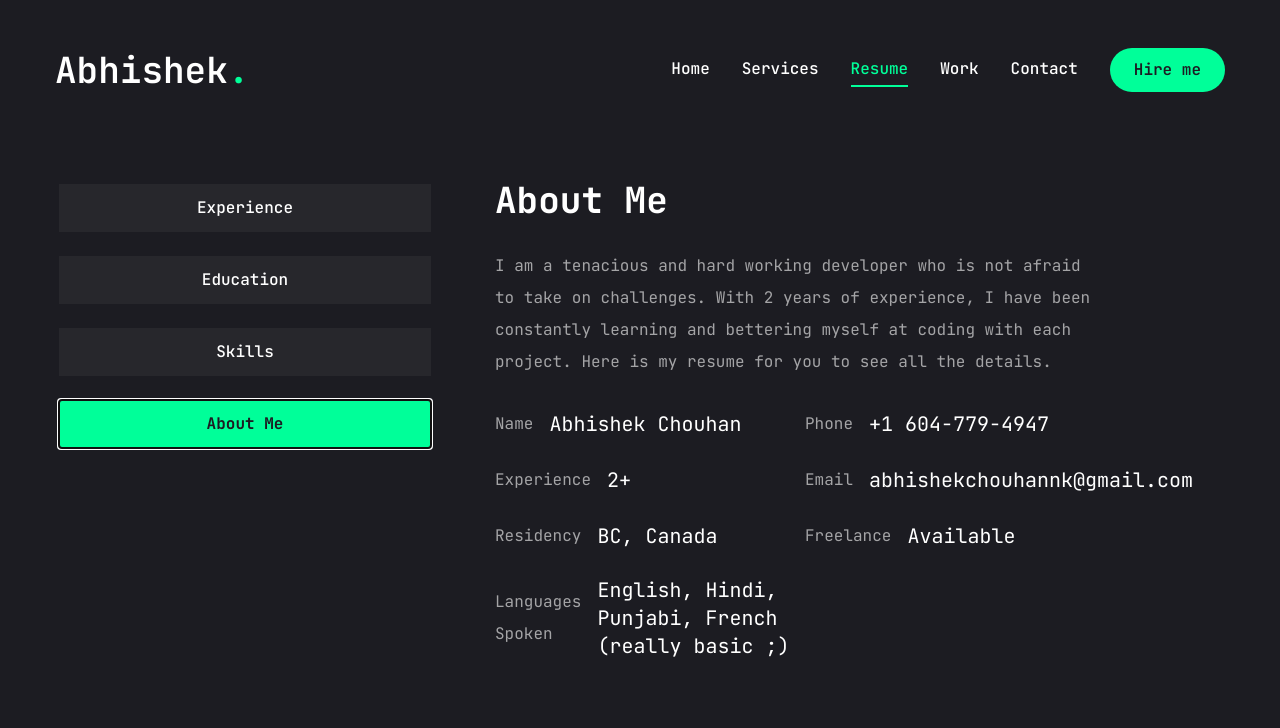
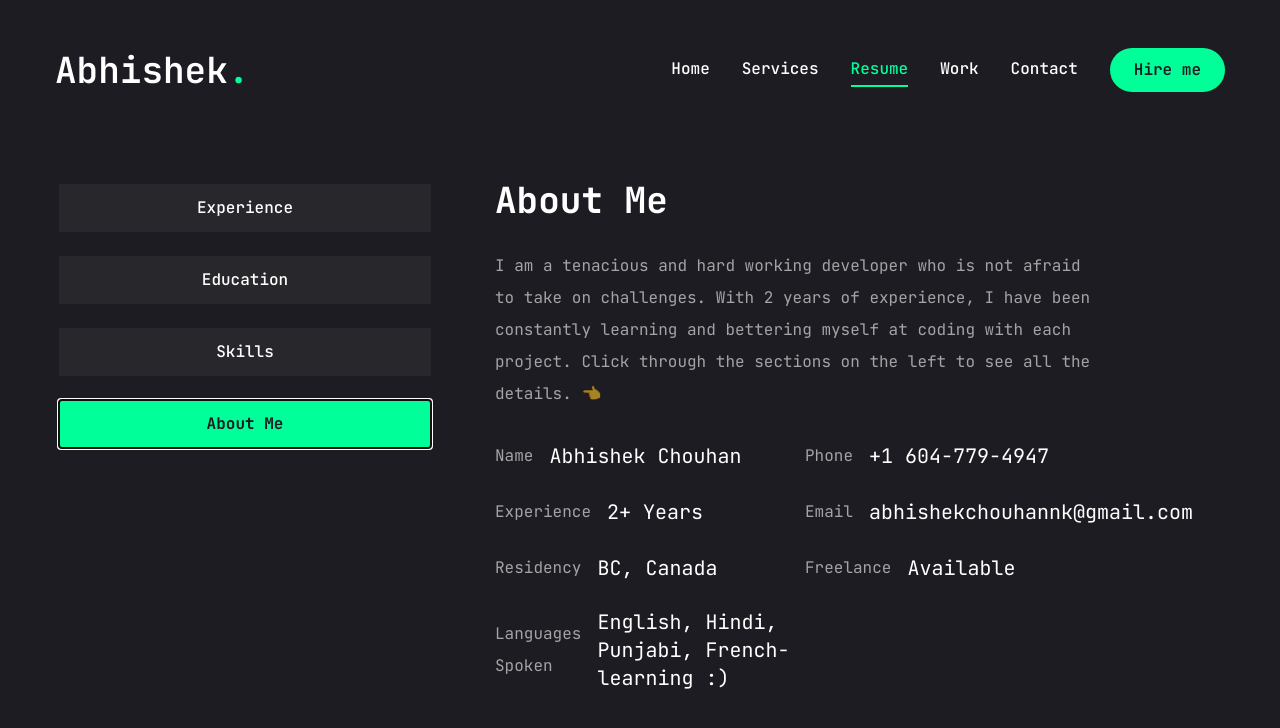
Before and after one commit to abhishekchouhannk/Abhishek-Website, a Next.js app: page /resume in a window 1280 px wide. Both pictures are taken after a click on the tab "About Me". Shown: the top 728 px of the page. Built offline with nearby package versions, Linux system fonts and the light colour scheme.

Commit message:
Improvised description to reflect different views, and change description to match view (position of pointing emoji towards sections)

```diff
--- a/app/resume/page.jsx
+++ b/app/resume/page.jsx
@@ -18,8 +18,8 @@ import { SiTailwindcss, SiNextdotjs } from "react-icons/si";
 }
 const about = {
   title: "About Me",
-  description:
-    "I am a tenacious and hard working developer who is not afraid to take on challenges. With 2 years of experience, I have been constantly learning and bettering myself at coding with each project. Here is my resume for you to see all the details.",
+  desktopDescription: "I am a tenacious and hard working developer who is not afraid to take on challenges. With 2 years of experience, I have been constantly learning and bettering myself at coding with each project. Click through the sections on the left to see all the details. 👈",
+  mobileDescription: "I am a tenacious and hard working developer who is not afraid to take on challenges. With 2 years of experience, I have been constantly learning and bettering myself at coding with each project. Click through the sections above to view all the details. ☝️",
   info: [
     {
       fieldName: "Name",
@@ -31,7 +31,7 @@ const about = {
     },
     {
       fieldName: "Experience",
-      fieldValue: "2+",
+      fieldValue: "2+ Years",
     },
     {
       fieldName: "Email",
@@ -47,7 +47,7 @@ const about = {
     },
     {
       fieldName: "Languages Spoken",
-      fieldValue: "English, Hindi, Punjabi, French (really basic ;)",
+      fieldValue: `English, Hindi, Punjabi, French- learning :)`,
     },
   ],
 };
@@ -308,9 +308,11 @@ const Resume = () => {
             >
               <div className="flex flex-col gap-[30px]">
                 <h3 className="text-4xl font-bold">{about.title}</h3>
-                <p className="max-w-[600px] text-white/60 mx-auto xl:mx-0">
+                {/* <p className="max-w-[600px] text-white/60 mx-auto xl:mx-0">
                   {about.description}
-                </p>
+                </p> */}
+                <p className="block xl:hidden max-w-[600px] text-white/60 mx-auto xl:mx-0">{about.mobileDescription}</p>
+                <p className="hidden xl:block max-w-[600px] text-white/60 mx-auto xl:mx-0">{about.desktopDescription}</p>
                 <ul className="grid grid-cols-1 xl:grid-cols-2 gap-y-6 max-w-[620px] mx-auto xl:mx-0">
                   {about.info.map((item, index) => {
                     return (
```
